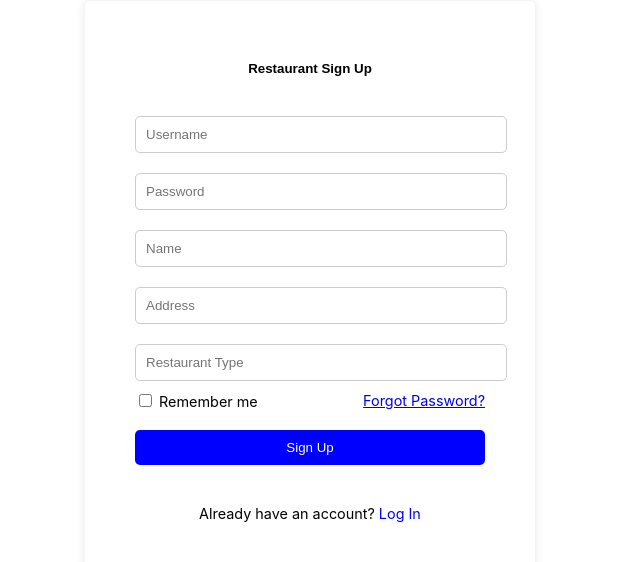
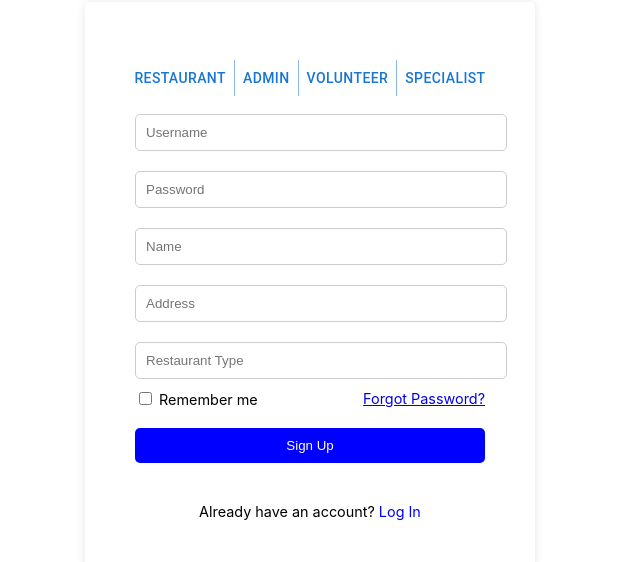
Before and after one commit to KyleAnthonyHay/MunchMap, a React (Create React App) app in the folder munchmap/: page /signup in a window 1280 px wide. Shown: the part 114-676 px from the top of the page, without its empty margins (330-970 px from the left). Built offline with nearby package versions, Linux system fonts and the light colour scheme.

Commit message:
buttons added

```diff
--- a/munchmap/src/components/SignUp.js
+++ b/munchmap/src/components/SignUp.js
@@ -10,6 +10,8 @@ import DialogContent from '@mui/material/DialogContent';
 import DialogContentText from '@mui/material/DialogContentText';
 import DialogTitle from '@mui/material/DialogTitle';
 import Button from '@mui/material/Button';
+import ButtonGroup from '@mui/material/ButtonGroup';
+import Box from '@mui/material/Box';
 
 const API_URL = 'http://localhost:8000/api/restaurants/'; // Replace with your API URL
 
@@ -69,6 +71,19 @@ function SignUp() {
 
   }
 
+  function handleAdminSignUp() {
+    navigate('/admin');
+  }
+  function handlerestaurantformSignUp() {
+    navigate('/restaurantform');
+  }
+  function handlevolunteerSignUp() {
+    navigate('/volunteer');
+  }
+  function handlespecialistSignUp() {
+    navigate('/specialist');
+  }
+
   return (
     <div className="login-container">
       <Dialog
@@ -90,9 +105,23 @@ function SignUp() {
         </DialogActions>
       </Dialog>
       <div className="login-form">
-        <div className="toggle-buttons">
-          <button className="title">Restaurant Sign Up</button>
-        </div>
+        <Box
+          sx={{
+            display: 'flex',
+            flexDirection: 'column',
+            alignItems: 'center',
+            '& > *': {
+              m: 1,
+            },
+          }}
+        >
+          <ButtonGroup variant="text" aria-label="text button group">
+            <Button onClick={handlerestaurantformSignUp}>Restaurant</Button>
+            <Button onClick={handleAdminSignUp}>Admin</Button>
+            <Button onClick={handlevolunteerSignUp}>Volunteer</Button>
+            <Button onClick={handlespecialistSignUp}>Specialist</Button>
+          </ButtonGroup>
+        </Box>
         <div className="input-group">
           <input type="text" placeholder="Username" value={username} onChange={handleUsernameChange} />
           <input type="password" placeholder="Password" value={password} onChange={handlePasswordChange} /> {/* New password input */}
```
Also changed, not shown: munchmap/src/components/SignUpComponents/AdminForm.js (added, +9 -0 lines), munchmap/src/components/SignUpComponents/SpecialistForm.js (added, +9 -0 lines), munchmap/src/components/SignUpComponents/VolunteerForm.js (added, +9 -0 lines).
